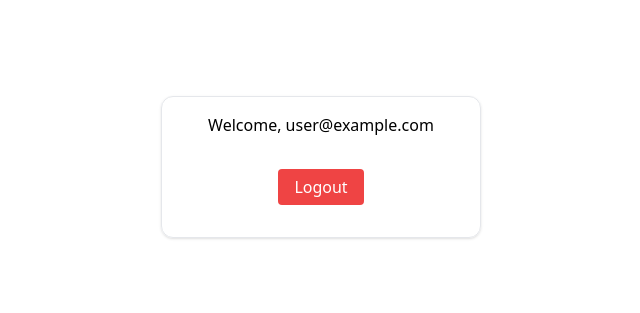
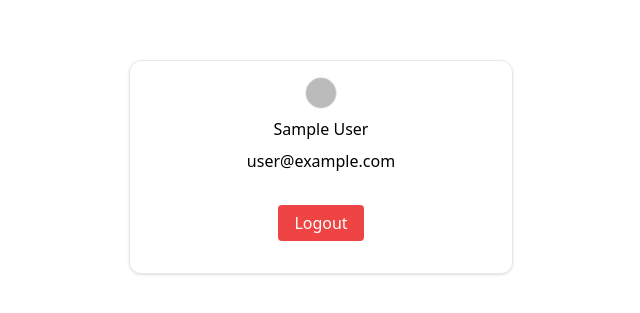
Before and after one commit to msisaif/minibook, a React (Vite) app: page / in a window 1280 px wide. Shown: the part 233-546 px from the top of the page, without its empty margins (319-959 px from the left). Built offline with nearby package versions, Linux system fonts and the light colour scheme; no server answers; sample sign-in values are in the browser's storage.

Commit message:
Display Name, email, photo

```diff
--- a/src/App.jsx
+++ b/src/App.jsx
@@ -14,7 +14,7 @@ function App() {
         <div>
           <Routes>
             <Route element={<AuthRoutes />}>
-              <Route path="/" element={<Home />} />
+              <Route exact path="/" element={<Home />} />
             </Route>
             <Route element={<GuestRoutes />}>
               <Route path="/login" element={<Login />} />
--- a/src/components/CenterContainer.jsx
+++ b/src/components/CenterContainer.jsx
@@ -2,7 +2,7 @@ function CenterContainer({ children }) {
   return (
     <>
       <div className="h-screen w-screen flex flex-col justify-center items-center p-8">
-        <div className="w-full max-w-xs rounded-xl p-4 border shadow">
+        <div className="w-full max-w-xs md:max-w-sm rounded-xl p-4 border shadow">
           {children}
         </div>
       </div>
--- a/src/pages/Home.jsx
+++ b/src/pages/Home.jsx
@@ -2,7 +2,7 @@ import CenterContainer from "../components/CenterContainer";
 
 import { signOut } from "firebase/auth";
 import { useAuthState } from "react-firebase-hooks/auth";
-import { NavLink, useNavigate } from "react-router-dom";
+import { useNavigate } from "react-router-dom";
 import { auth } from "../firebase";
 
 function Home() {
@@ -21,22 +21,26 @@ function Home() {
       });
   }
 
-  if (loading)
+  if (loading) {
     return (
       <CenterContainer>
         <p className="text-center animate-pulse text-gray-400">Loading...</p>
       </CenterContainer>
     );
+  }
 
-  if (error)
+  if (error) {
     return <p className="text-center animate-pulse">{error.message}</p>;
+  }
 
   return (
     <>
       <CenterContainer>
-        {user ? (
-          <>
-            <div className="text-center">Welcome, {user.email}</div>
+        <div className="flex flex-col gap-2 justify-center items-center text-center">
+          {user.photoURL && (<img src={user.photoURL} alt={user.email} className="size-8 border rounded-full object-cover" />)}
+          {user.displayName && <span>{user.displayName}</span>}
+          {user.email && <span>{user.email}</span>}
+        </div>
         <div className="mt-4 py-4 flex justify-center items-center">
           <button
             type="button"
@@ -46,24 +50,6 @@ function Home() {
             Logout
           </button>
         </div>
-          </>
-        ) : (
-          <>
-            <p className="text-center text-red-400">You are not Logged in.</p>
-            <p className="mt-4 text-center">
-              Already Have an Account?{" "}
-              <NavLink to="/login" className="text-blue-500 underline">
-                Login
-              </NavLink>
-            </p>
-            <p className="mt-4 text-center">
-              No Account?{" "}
-              <NavLink to="/register" className="text-blue-500 underline">
-                Register
-              </NavLink>
-            </p>
-          </>
-        )}
       </CenterContainer>
     </>
   );
```
Lines whose indentation alone changed are shown as unchanged.
